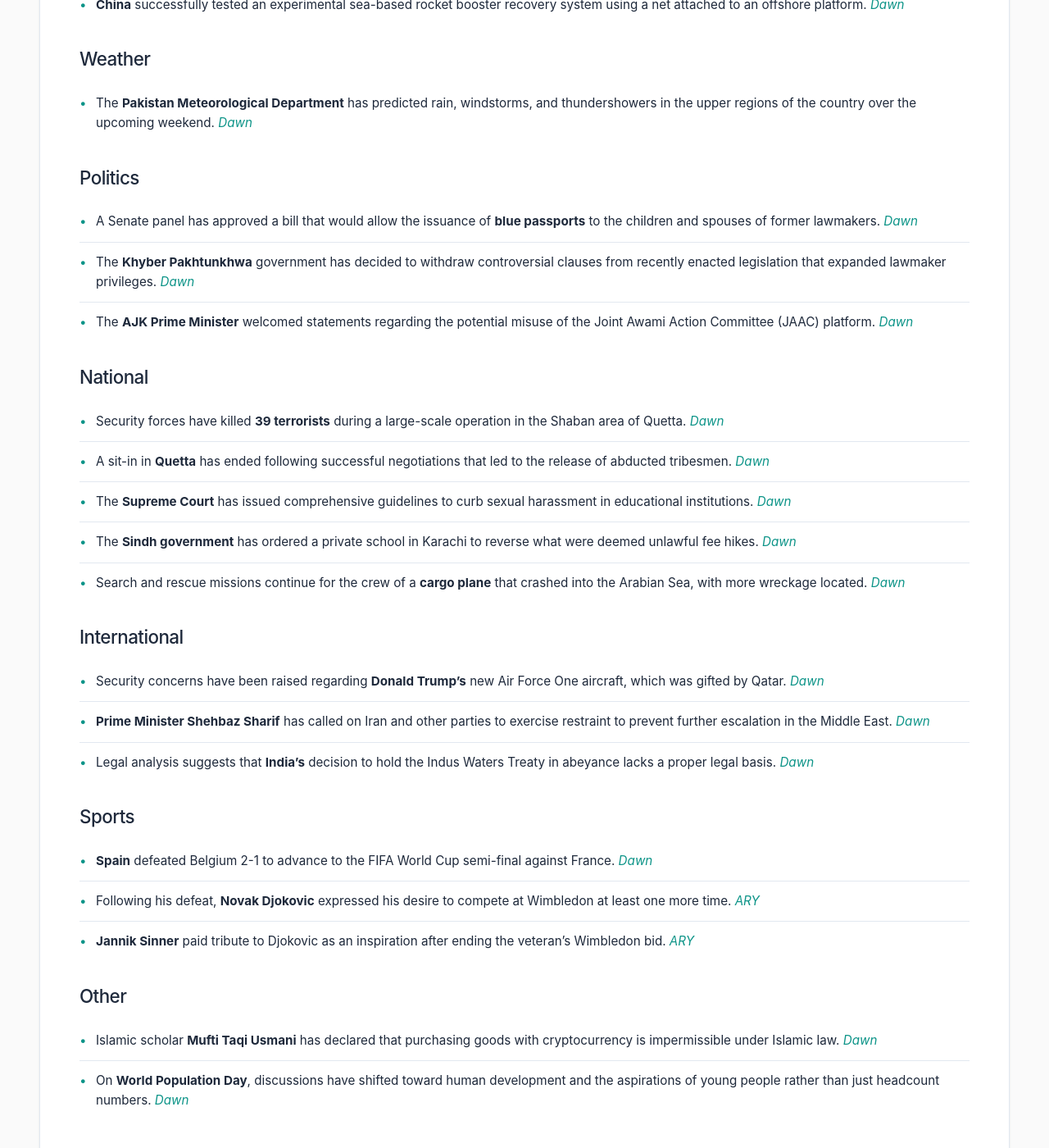
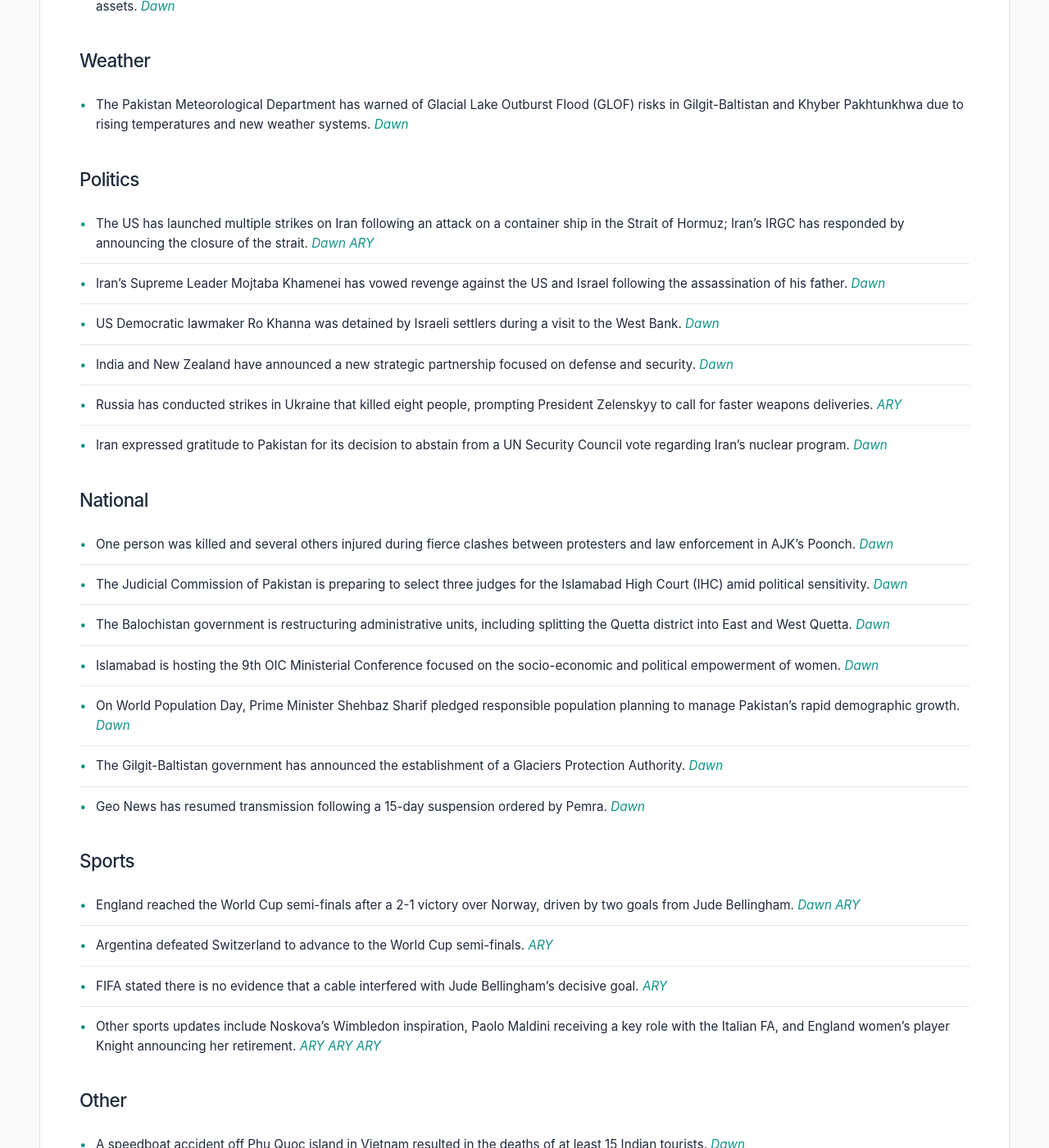
Before and after one commit to zsubzwary/news, a Jekyll site: the page built from en/index.md, in a window 1280 px wide and 1400 px high, scrolled down 766 px. Shown: the whole window at 82% size. Built offline with Jekyll 4.4.1, drawn with Linux system fonts in a browser that asks for light colours; some web fonts are replaced; comment, search, counter and statistics services are not loaded; some of the changed text lies outside the part shown.

Commit message:
DateTime; 2026-07-12T04:04:05.965Z

```diff
--- a/en/index.md
+++ b/en/index.md
@@ -4,44 +4,43 @@ title: Pakistan News Briefing
 lang: en
 ---
 
-Published at: 11-Jul-2026 09:04PKT
+Published at: 12-Jul-2026 09:04PKT
 
-Time to read: 3 mins
+Time to read: 4 mins
 
 ### Economy
-- The government has increased **petrol** prices by Rs13.18 per litre and **diesel** by Rs13.80 per litre. *[Dawn](https://www.dawn.com/news/2014423/govt-raises-petrol-price-by-rs1318-diesel-by-rs1380)*
-- The **Neelum-Jhelum Hydropower Project** is projected to resume power generation by March 2028 following a tunnel collapse. *[Dawn](https://www.dawn.com/news/2014508/neelum-jhelum-set-to-resume-generation-by-march-2028)*
-- The **Privatisation Commission** approved the Asian Development Bank's (ADB) role as an advisor for outsourcing Islamabad International Airport operations. *[Dawn](https://www.dawn.com/news/2014398/privatisation-commission-approves-adbs-advisory-role-in-outsourcing-islamabad-airport-operations)*
-- **Kerosene oil** prices have seen an increase in Pakistan. *[ARY](https://arynews.tv/kerosene-oil-price-increased-in-pakistan)*
-
-### Science & Technology
-- **China** successfully tested an experimental sea-based rocket booster recovery system using a net attached to an offshore platform. *[Dawn](https://www.dawn.com/news/2014393/china-successfully-tests-sea-based-rocket-booster-recovery-system)*
+- An increase in General Sales Tax (GST) on hybrid vehicles to 25% has led local assemblers like Toyota and Honda to raise prices by over Rs1.3m. *[Dawn](https://www.dawn.com/news/2014767/gst-hike-pushes-up-hybrid-vehicle-prices)*
+- Pakistan and the United States have made significant progress in negotiations regarding a proposed reciprocal trade agreement. *[Dawn](https://www.dawn.com/news/2014597/pakistan-us-make-significant-progress-in-talks-on-proposed-reciprocal-trade-agreement)*
+- Gwadar Port successfully completed its first commercial bunkering (ship refueling) operation in collaboration with several global and local entities. *[Dawn](https://www.dawn.com/news/2014650/gwadar-port-carries-out-first-successful-bunkering-operation)*
+- Deputy Prime Minister Ishaq Dar emphasized that Pakistan's geographical location is a key asset that can drive economic benefits through improved connectivity. *[Dawn](https://www.dawn.com/news/2014758/pakistans-location-an-asset-that-needs-to-be-explored-dar)*
+- The Chairman of the Pakistan Virtual Assets Regulatory Authority held discussions with religious scholars regarding the Shariah status of digital assets. *[Dawn](https://www.dawn.com/news/2014640/crypto-czar-holds-constructive-discussion-with-mufti-taqi-usmani-on-shariah-status-of-digital-assets)*
 
 ### Weather
-- The **Pakistan Meteorological Department** has predicted rain, windstorms, and thundershowers in the upper regions of the country over the upcoming weekend. *[Dawn](https://www.dawn.com/news/2014379/rain-predicted-in-countrys-upper-regions-over-the-weekend)*
+- The Pakistan Meteorological Department has warned of Glacial Lake Outburst Flood (GLOF) risks in Gilgit-Baltistan and Khyber Pakhtunkhwa due to rising temperatures and new weather systems. *[Dawn](https://www.dawn.com/news/2014776/gb-moves-to-establish-glaciers-protection-authority)*
 
 ### Politics
-- A Senate panel has approved a bill that would allow the issuance of **blue passports** to the children and spouses of former lawmakers. *[Dawn](https://www.dawn.com/news/2014537/senate-body-clears-blue-passport-for-ex-legislators-kids)*
-- The **Khyber Pakhtunkhwa** government has decided to withdraw controversial clauses from recently enacted legislation that expanded lawmaker privileges. *[Dawn](https://www.dawn.com/news/2014416/kp-govt-decides-to-withdraw-controversial-clauses-from-law-granting-expanded-privileges-to-lawmakers)*
-- The **AJK Prime Minister** welcomed statements regarding the potential misuse of the Joint Awami Action Committee (JAAC) platform. *[Dawn](https://www.dawn.com/news/2014513/ajk-pm-welcomes-rebuke-to-those-misusing-jaac-platform)*
+- The US has launched multiple strikes on Iran following an attack on a container ship in the Strait of Hormuz; Iran's IRGC has responded by announcing the closure of the strait. *[Dawn](https://www.dawn.com/news/2014807/us-launches-new-strikes-on-iran-after-container-ship-hit-in-hormuz-irgc-announces-closure-of-vital-strait)* *[ARY](https://arynews.tv/us-launches-more-strikes-on-iran-12-july-2026)*
+- Iran’s Supreme Leader Mojtaba Khamenei has vowed revenge against the US and Israel following the assassination of his father. *[Dawn](https://www.dawn.com/news/2014642/irans-supreme-leader-mojtaba-khamenei-vows-revenge-for-assassinated-father)*
+- US Democratic lawmaker Ro Khanna was detained by Israeli settlers during a visit to the West Bank. *[Dawn](https://www.dawn.com/news/2014620/us-democrat-ro-khanna-detained-by-israeli-settlers-during-west-bank-visit)*
+- India and New Zealand have announced a new strategic partnership focused on defense and security. *[Dawn](https://www.dawn.com/news/2014582/new-zealand-india-strike-milestone-strategic-partnership-encompassing-defence-and-security)*
+- Russia has conducted strikes in Ukraine that killed eight people, prompting President Zelenskyy to call for faster weapons deliveries. *[ARY](https://arynews.tv/russian-strikes-kill-eight-wound-dozens-in-ukraine)*
+- Iran expressed gratitude to Pakistan for its decision to abstain from a UN Security Council vote regarding Iran's nuclear program. *[Dawn](https://www.dawn.com/news/2014760/iran-thanks-pakistan-for-abstention-at-unsc-meeting)*
 
 ### National
-- Security forces have killed **39 terrorists** during a large-scale operation in the Shaban area of Quetta. *[Dawn](https://www.dawn.com/news/2014542/troops-join-fc-police-to-hunt-down-terrorists-in-quetta)*
-- A sit-in in **Quetta** has ended following successful negotiations that led to the release of abducted tribesmen. *[Dawn](https://www.dawn.com/news/2014539/quetta-sit-in-ends-after-abducted-tribesmen-return-home)*
-- The **Supreme Court** has issued comprehensive guidelines to curb sexual harassment in educational institutions. *[Dawn](https://www.dawn.com/news/2014538/sc-lays-down-guidelines-to-curb-harassment-in-educational-institutions)*
-- The **Sindh government** has ordered a private school in Karachi to reverse what were deemed unlawful fee hikes. *[Dawn](https://www.dawn.com/news/2014384/private-school-in-karachi-ordered-to-reverse-unlawful-fee-hikes)*
-- Search and rescue missions continue for the crew of a **cargo plane** that crashed into the Arabian Sea, with more wreckage located. *[Dawn](https://www.dawn.com/news/2014365/more-wreckage-of-crashed-cargo-plane-found-search-for-crew-ongoing-paa)*
-
-### International
-- Security concerns have been raised regarding **Donald Trump's** new Air Force One aircraft, which was gifted by Qatar. *[Dawn](https://www.dawn.com/news/2014518/security-concerns-swirl-over-trumps-qatar-gifted-plane)*
-- **Prime Minister Shehbaz Sharif** has called on Iran and other parties to exercise restraint to prevent further escalation in the Middle East. *[Dawn](https://www.dawn.com/news/2014422/pm-shehbaz-calls-on-iran-other-parties-not-to-jeopardise-hard-earned-peace-gains)*
-- Legal analysis suggests that **India's** decision to hold the Indus Waters Treaty in abeyance lacks a proper legal basis. *[Dawn](https://www.dawn.com/news/2014553/abeyance-without-proof)*
+- One person was killed and several others injured during fierce clashes between protesters and law enforcement in AJK's Poonch. *[Dawn](https://www.dawn.com/news/2014762/one-dies-amid-fierce-clashes-in-ajks-poonch)*
+- The Judicial Commission of Pakistan is preparing to select three judges for the Islamabad High Court (IHC) amid political sensitivity. *[Dawn](https://www.dawn.com/news/2014778/tough-contest-ahead-as-judicial-commission-of-pakistan-set-to-fill-ihc-slots)*
+- The Balochistan government is restructuring administrative units, including splitting the Quetta district into East and West Quetta. *[Dawn](https://www.dawn.com/news/2014627/quetta-split-into-two-districts-as-balochistan-undergoes-administrative-restructuring)*
+- Islamabad is hosting the 9th OIC Ministerial Conference focused on the socio-economic and political empowerment of women. *[Dawn](https://www.dawn.com/news/2014617/islamabad-to-host-2-day-oic-moot-on-women-empowerment-from-sunday)*
+- On World Population Day, Prime Minister Shehbaz Sharif pledged responsible population planning to manage Pakistan's rapid demographic growth. *[Dawn](https://www.dawn.com/news/2014604/on-world-population-day-govt-pledges-responsible-planning-to-tackle-alarming-demographic-boom)*
+- The Gilgit-Baltistan government has announced the establishment of a Glaciers Protection Authority. *[Dawn](https://www.dawn.com/news/2014776/gb-moves-to-establish-glaciers-protection-authority)*
+- Geo News has resumed transmission following a 15-day suspension ordered by Pemra. *[Dawn](https://www.dawn.com/news/2014653/geo-news-resumes-transmission-after-15-day-suspension-warned-of-licence-cancellation-over-future-violations)*
 
 ### Sports
-- **Spain** defeated Belgium 2-1 to advance to the FIFA World Cup semi-final against France. *[Dawn](https://www.dawn.com/news/2014466/merino-strikes-late-as-spain-beat-belgium-to-set-up-france-fifa-world-cup-semi)*
-- Following his defeat, **Novak Djokovic** expressed his desire to compete at Wimbledon at least one more time. *[ARY](https://arynews.tv/defeated-djokovic-says-he-wants-at-least-one-more-time-at-wimbledon)*
-- **Jannik Sinner** paid tribute to Djokovic as an inspiration after ending the veteran's Wimbledon bid. *[ARY](https://arynews.tv/sinner-salutes-true-inspiration-djokovic-after-ending-rivals-wimbledon-bid)*
+- England reached the World Cup semi-finals after a 2-1 victory over Norway, driven by two goals from Jude Bellingham. *[Dawn](https://www.dawn.com/news/2014797/bellingham-double-fires-england-past-norway-into-world-cup-semis)* *[ARY](https://arynews.tv/england-v-norway-fifa-world-cup-quarter-final)*
+- Argentina defeated Switzerland to advance to the World Cup semi-finals. *[ARY](https://arynews.tv/argentina-v-switzerland-world-cup-quarter-final)*
+- FIFA stated there is no evidence that a cable interfered with Jude Bellingham's decisive goal. *[ARY](https://arynews.tv/no-evidence-ball-hit-cable-for-bellingham-world-cup-goal-fifa)*
+- Other sports updates include Noskova's Wimbledon inspiration, Paolo Maldini receiving a key role with the Italian FA, and England women's player Knight announcing her retirement. *[ARY](https://arynews.tv/noskovas-glimpse-of-wimbledon-trophy-inspired-title-glory)* *[ARY](https://arynews.tv/italy-icon-maldini-gets-key-role-with-italian-fa)* *[ARY](https://arynews.tv/knight-to-retire-from-england-womens-duty-after-lords-test)*
 
 ### Other
-- Islamic scholar **Mufti Taqi Usmani** has declared that purchasing goods with cryptocurrency is impermissible under Islamic law. *[Dawn](https://www.dawn.com/news/2014389/mufti-taqi-usmani-declares-crypto-based-purchases-impermissible-under-islamic-law)*
-- On **World Population Day**, discussions have shifted toward human development and the aspirations of young people rather than just headcount numbers. *[Dawn](https://www.dawn.com/news/2014554/unlocking-human-development)*
+- A speedboat accident off Phu Quoc island in Vietnam resulted in the deaths of at least 15 Indian tourists. *[Dawn](https://www.dawn.com/news/2014632/speedboat-accident-in-southern-vietnam-kills-15-indian-tourists)*
+- Ariana Grande has exited the production of *American Horror Story* season 13. *[ARY](https://arynews.tv/ariana-grande-exits-american-horror-story-season-13)*
```
